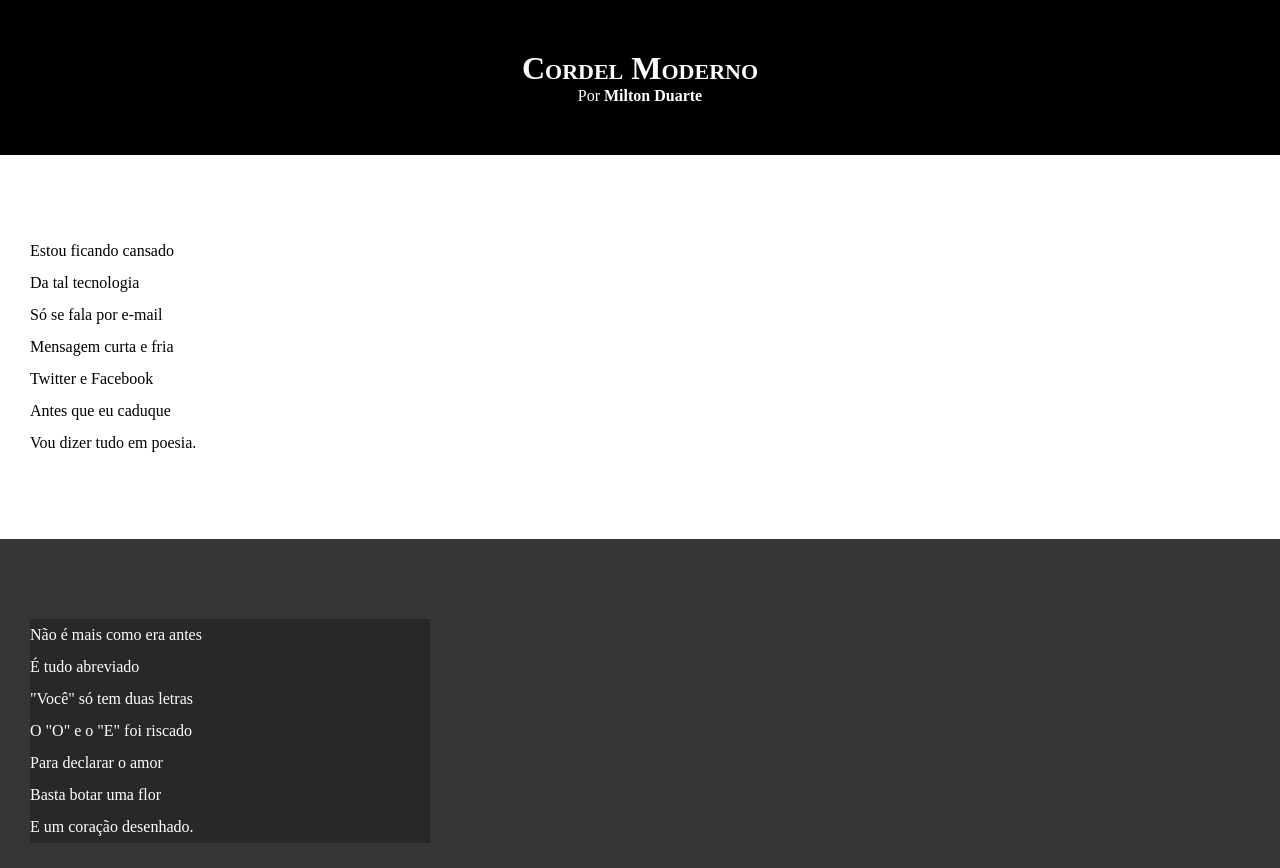
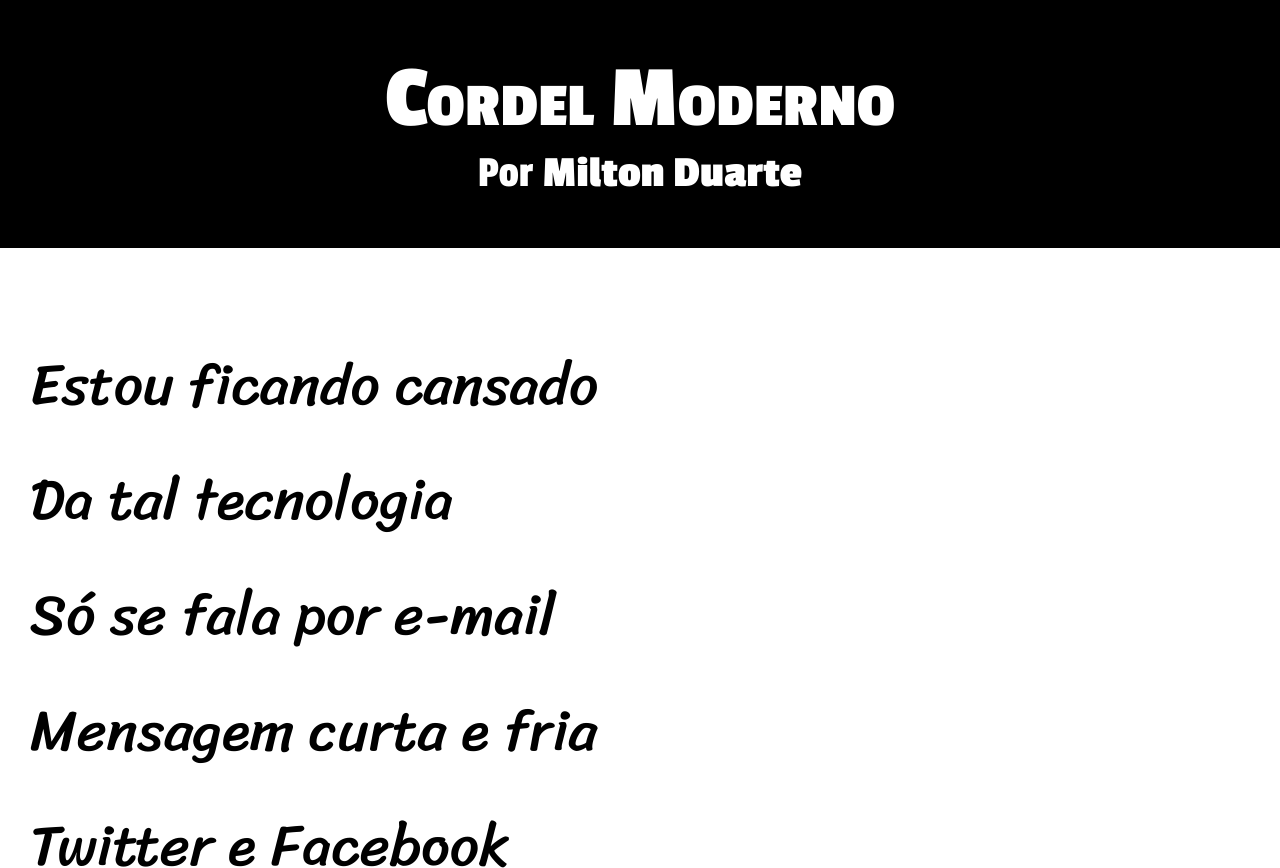
Before and after one commit to Fabiiolopes1/HTML-CSS, a plain HTML site: page Desafios/d012/index.html in a window 1280 px wide. Shown: the top 868 px of the page. Drawn offline with Linux system fonts and the light colour scheme.

Commit message:
Update style.css

```diff
--- a/Desafios/d012/estilo/style.css
+++ b/Desafios/d012/estilo/style.css
@@ -1,4 +1,14 @@
 @charset "UTF-8";
+
+@import url('https://fonts.googleapis.com/css2?family=Passion+One:wght@400;700;900&display=swap');
+
+@import url('https://fonts.googleapis.com/css2?family=Passion+One:wght@400;700;900&family=Sriracha&display=swap');
+
+:root {
+    --fonte1: Verdana, Geneva, Tahoma, sans-serif;
+    --fonte2: 'Passion One', sans-serif;
+    --fonte3: 'Sriracha', cursive;
+}
 
 * {
     margin: 0px;
@@ -8,12 +18,15 @@
 html, body {
     min-height: 100vh;
     background-color: darkgray;
+    font-family: var(--fonte1);
 }
 
 header{
     background-color: black;
     color: white;
     text-align: center;
+    font-family: var(--fonte2);
+    font-size: 3.5vw;
 }
 
 header > h1{
@@ -40,6 +53,8 @@ section{
     padding-bottom: 10vh;
     line-height: 2em;
     padding-left: 30px;
+    font-family: var(--fonte3);
+    font-size: 4.5vw;
 }
 
 section.normal{
@@ -53,8 +68,10 @@ section.imagem{
 }
 
 section.imagem > p{
+    display: inline-block;
+    padding: 5px;
     background-color: rgba(0, 0, 0, 0.253);
-    width: 400px;
+
 }
 
 footer{
```
